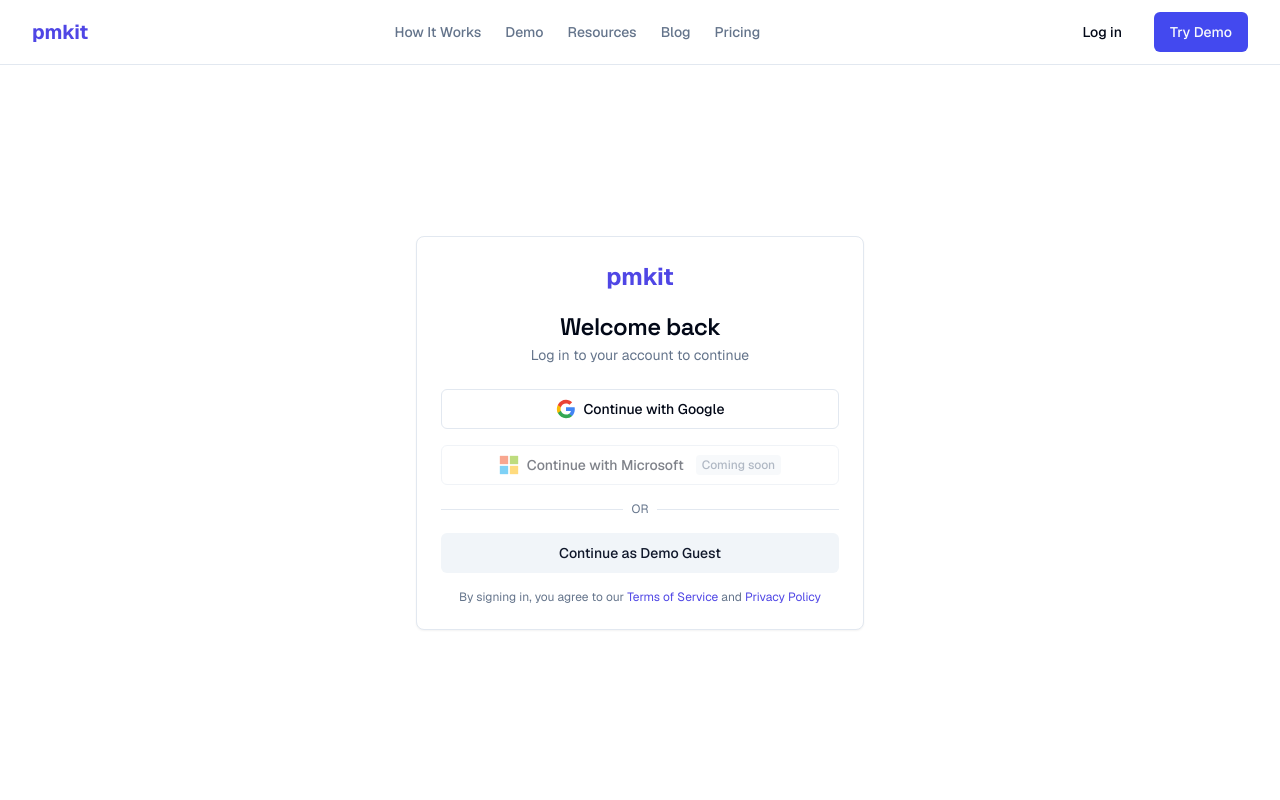
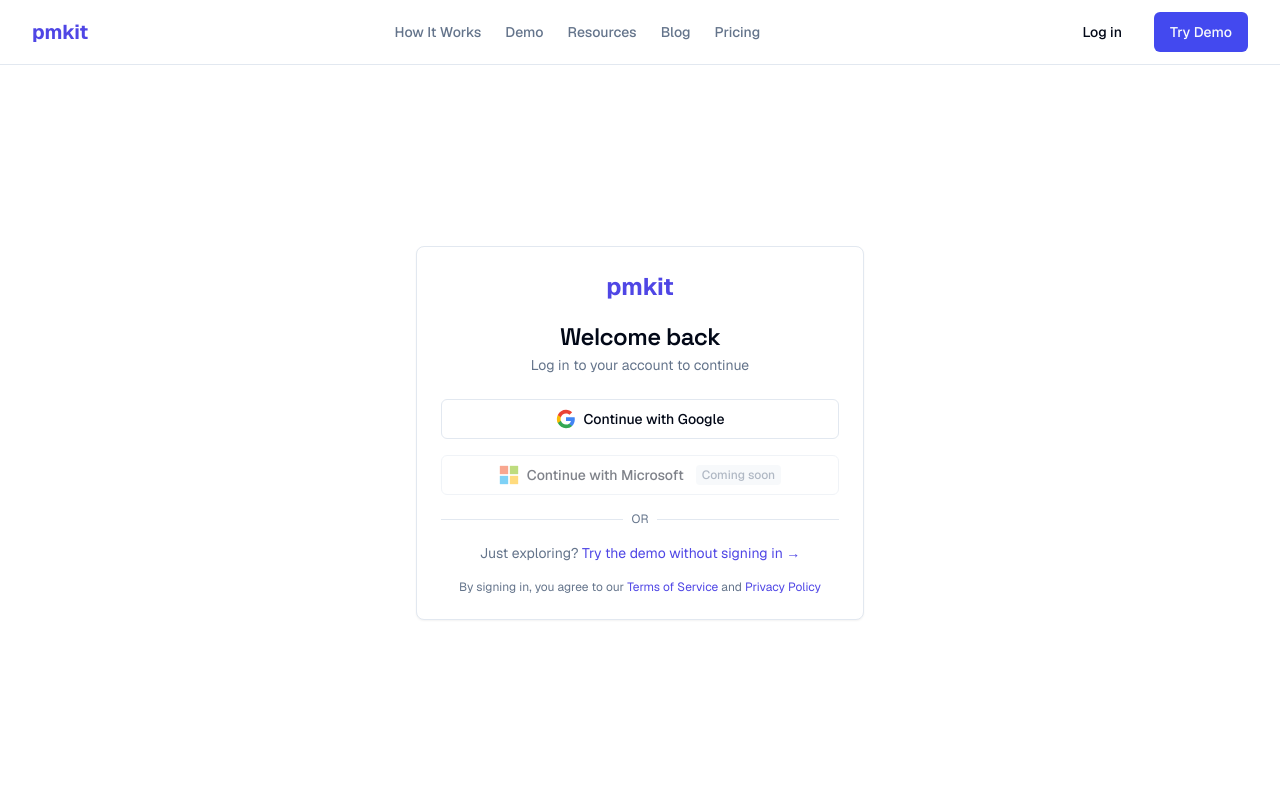
Before and after one commit to graemerycyk/openpmkit, a Next.js app in the folder apps/web/: page /login in a window 1280 px wide. Shown: the top 800 px of the page. Built offline with nearby package versions, Linux system fonts and the light colour scheme.

Commit message:
Update page.tsx

```diff
--- a/apps/web/src/app/(marketing)/login/page.tsx
+++ b/apps/web/src/app/(marketing)/login/page.tsx
@@ -11,7 +11,7 @@ import { AlertCircle } from 'lucide-react';
 
 // Error messages for different NextAuth error codes
 const errorMessages: Record<string, string> = {
-  Configuration: 'OAuth is not configured yet. Please use the demo mode below.',
+  Configuration: 'OAuth is not configured yet. Try the demo to explore pmkit.',
   AccessDenied: 'Access was denied. Please try again or contact support.',
   Verification: 'The verification link has expired or has already been used.',
   OAuthSignin: 'Error starting the sign-in process. Please try again.',
@@ -113,10 +113,13 @@ function LoginContent() {
               </div>
             </div>
 
-            {/* Demo Mode */}
-            <Button className="w-full" variant={isOAuthNotConfigured ? 'default' : 'secondary'} asChild>
-              <Link href="/demo/console">Continue as Demo Guest</Link>
-            </Button>
+            {/* Demo Mode - text link */}
+            <p className="text-center text-sm text-muted-foreground">
+              Just exploring?{' '}
+              <Link href="/demo/console" className="text-cobalt-600 hover:underline">
+                Try the demo without signing in →
+              </Link>
+            </p>
 
             <p className="text-center text-xs text-muted-foreground">
               By signing in, you agree to our{' '}
```
